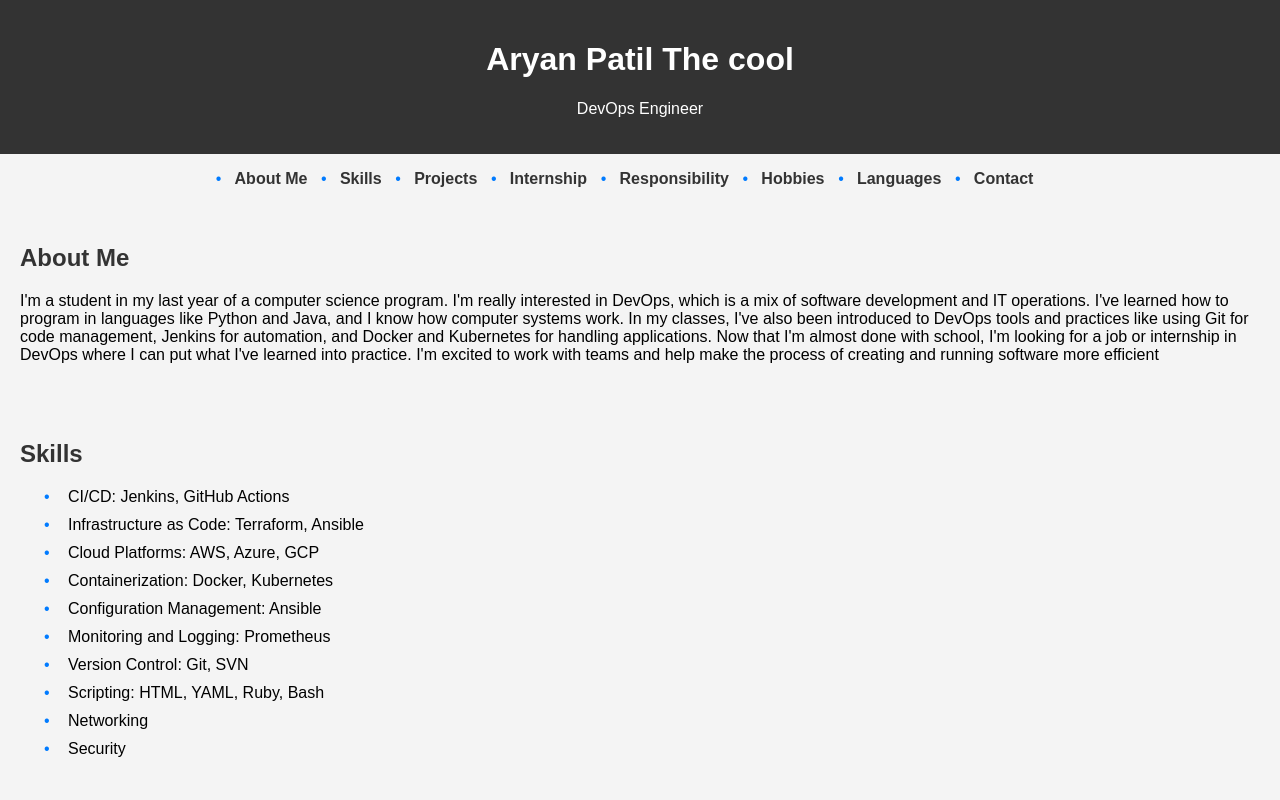
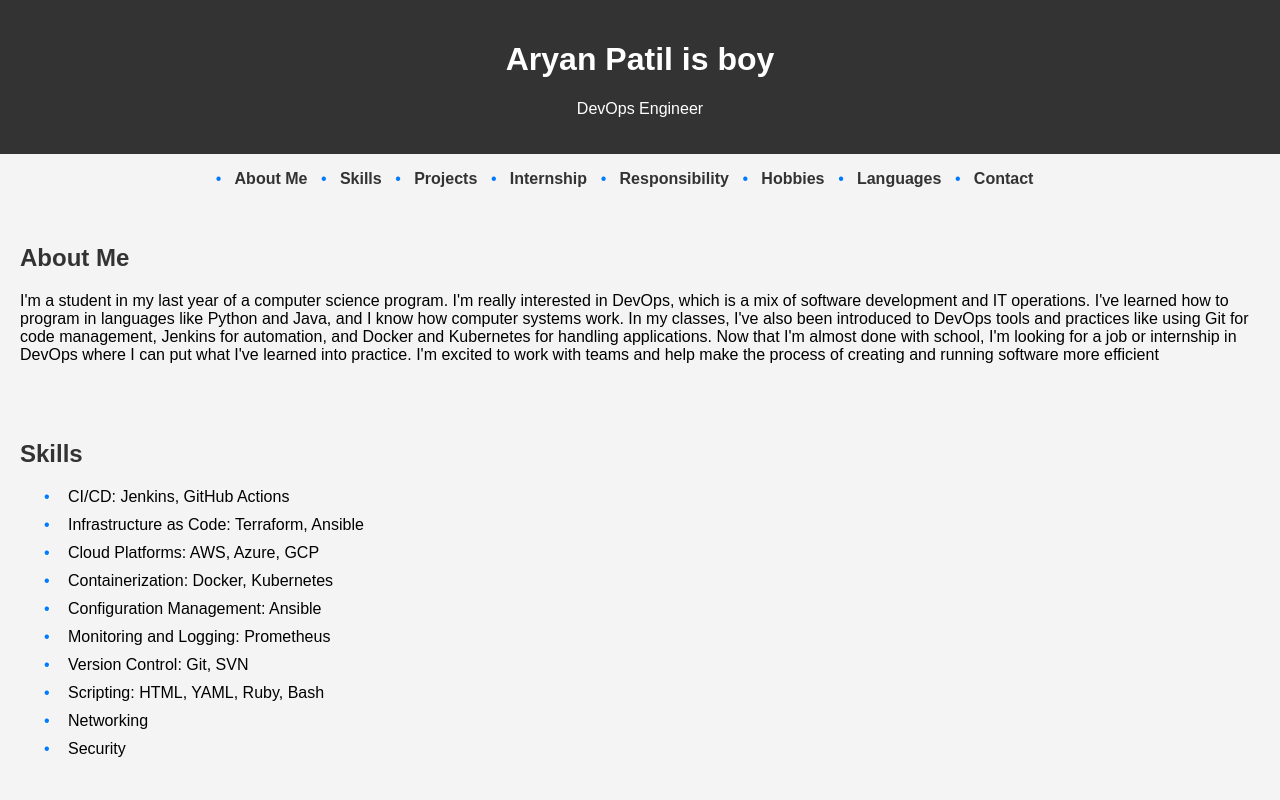
Before and after one commit to aryanpatil8605/resume, a plain HTML site: page index.html in a window 1280 px wide. Shown: the top 800 px of the page. Drawn offline with Linux system fonts and the light colour scheme.

Commit message:
Update index.html

```diff
--- a/index.html
+++ b/index.html
@@ -8,7 +8,7 @@
 </head>
 <body>
     <header>
-        <h1>Aryan Patil The cool</h1>
+        <h1>Aryan Patil is boy</h1>
         <p>DevOps Engineer</p>
     </header>
     <nav>
```
